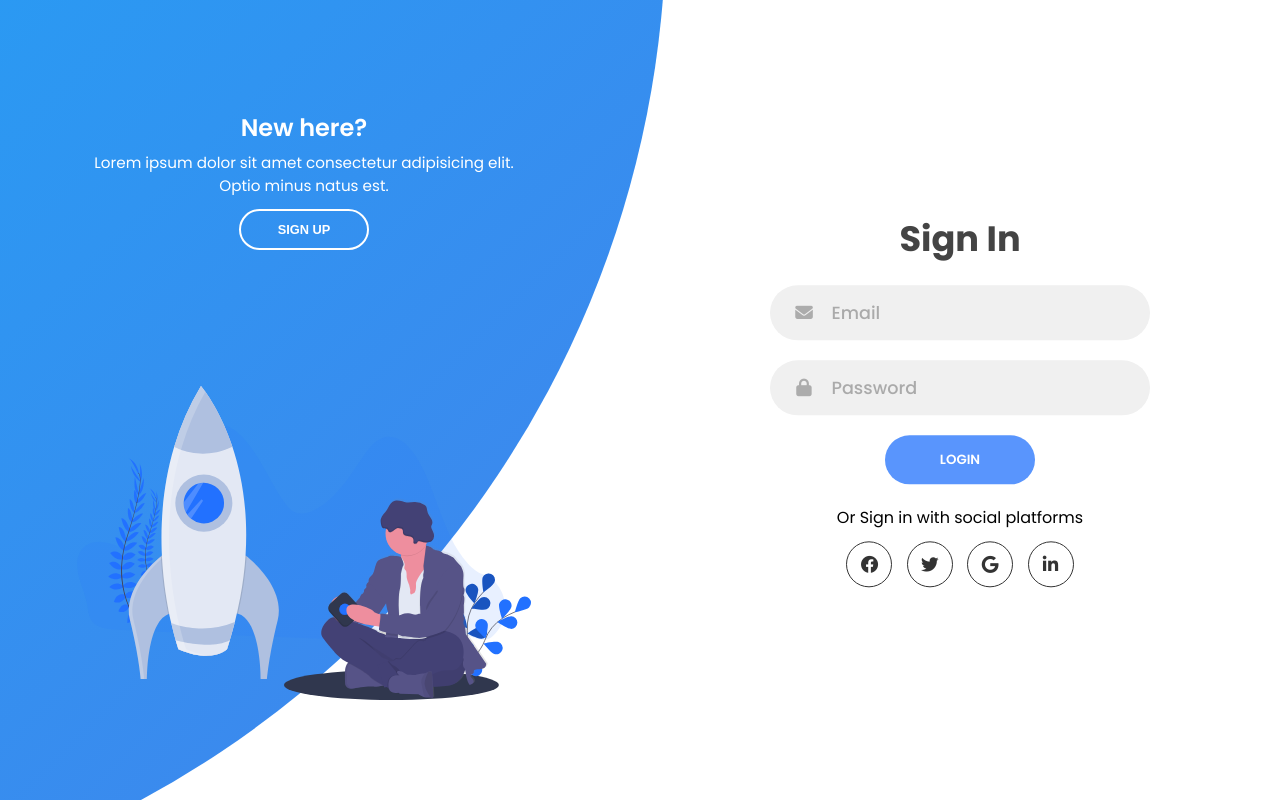
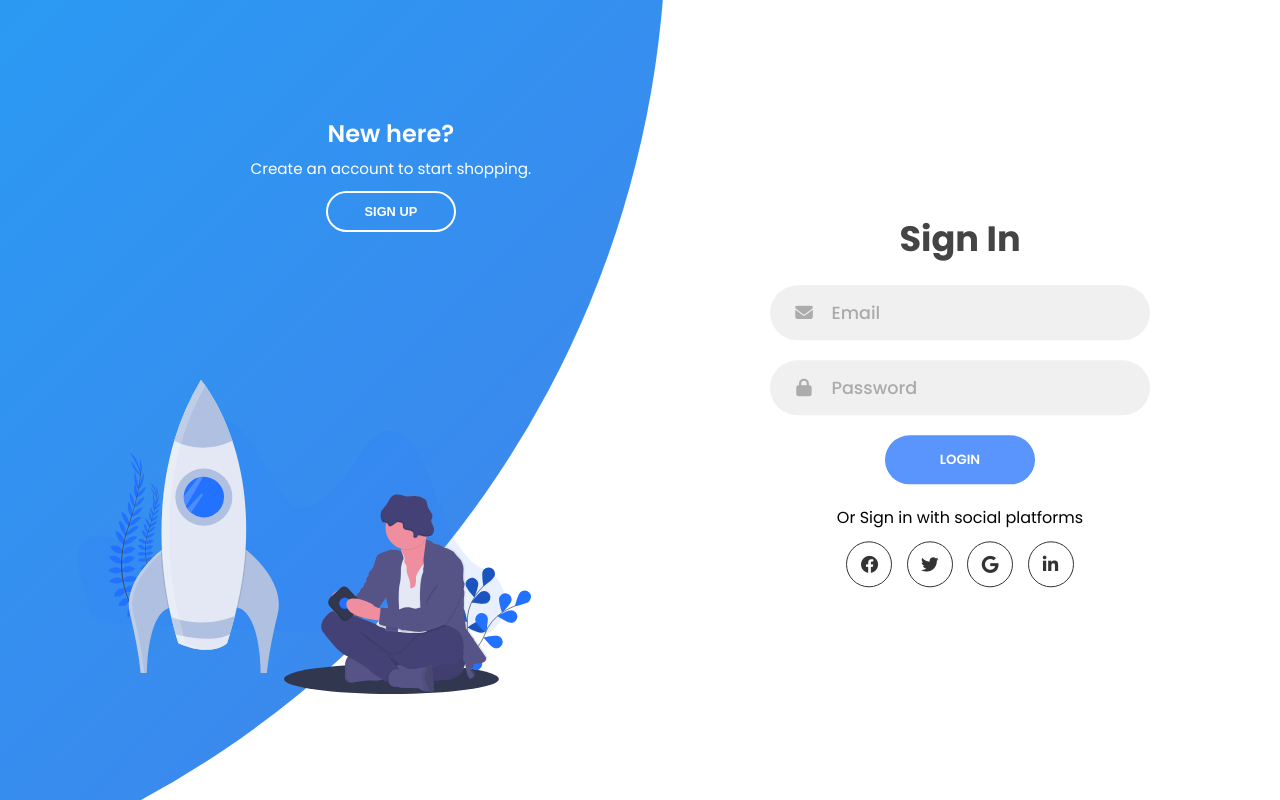
Before and after one commit to Hazem-Ahmed-Salem/Market-Website, a Django app: template src/user/templates/user/Login_Signup.html in a window 1280 px wide. Run offline with Django 5.2, Linux system fonts and the light colour scheme; the template is opened without the code that fills it, so the values that code supplies are empty.

Commit message:
edited the login_signup page

```diff
--- a/src/user/templates/user/Login_Signup.html
+++ b/src/user/templates/user/Login_Signup.html
@@ -124,7 +124,7 @@
         <div class="panel left-panel">
             <div class="content">
                 <h3>New here?</h3>
-                <p>Lorem ipsum dolor sit amet consectetur adipisicing elit. Optio minus natus est.</p>
+                <p>Create an account to start shopping.</p>
                 <button class="btn transparent" id="sign-up-btn">Sign Up</button>
             </div>
             <img src="{% static 'user/images/log.svg' %}" class="image" alt="">
@@ -132,8 +132,8 @@
 
         <div class="panel right-panel">
             <div class="content">
-                <h3>One of us?</h3>
-                <p>Lorem ipsum dolor sit amet consectetur adipisicing elit. Optio minus natus est.</p>
+                <h3>Already have an account?</h3>
+                <p>Login in to your account to continue shopping.</p>
                 <button class="btn transparent" id="sign-in-btn">Sign In</button>
             </div>
             <img src="{% static 'user/images/register.svg' %}" class="image" alt="">
```
